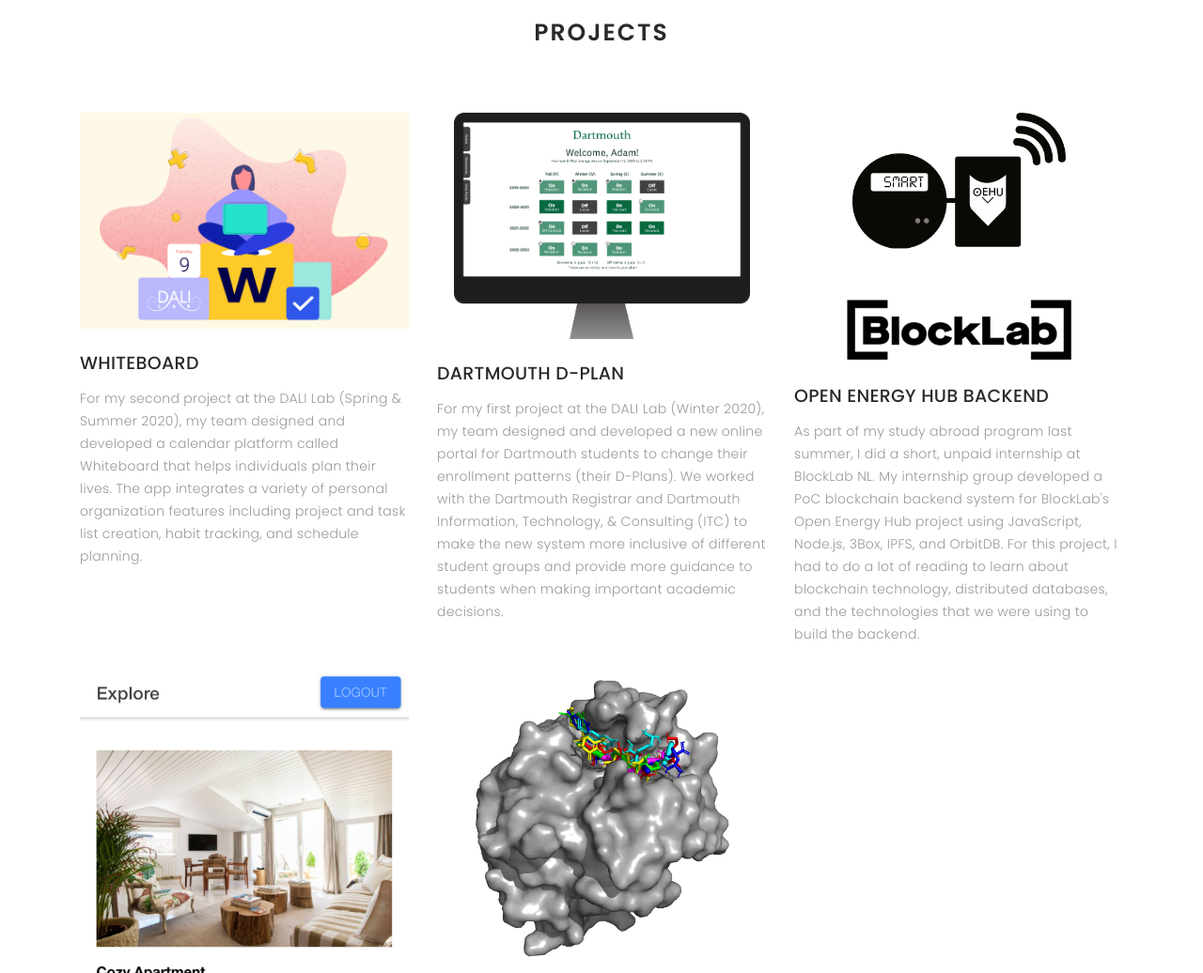
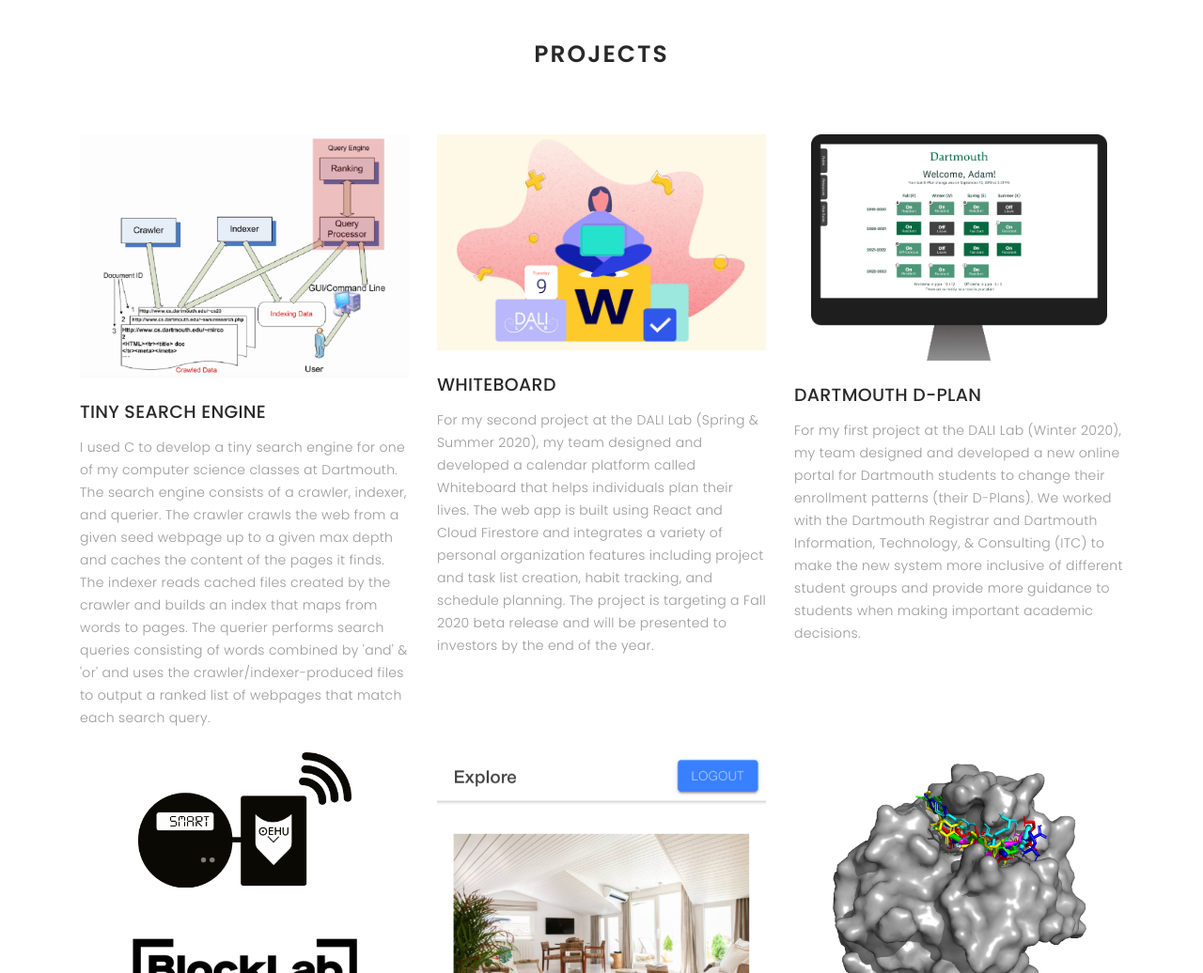
Before and after one commit to tanlisu/tanlisu.me, a plain HTML site: page index.html in a window 1280 px wide. Shown: the part 1520-2556 px from the top of the page at 94% size. Drawn offline with nearby package versions, Linux system fonts and the light colour scheme; files whose address does not match are found by name; a web font is replaced by a local one.

Commit message:
update content

```diff
--- a/index.html
+++ b/index.html
@@ -97,7 +97,7 @@
               My name is Tanli Su and I'm from Palo Alto, California. I'm currently a rising junior at Dartmouth College majoring in computer science and mathematics.
             </p>
             <p>
-              At Dartmouth, I am doing research as a Presidential Scholar in the Visual Computing Lab.
+              At Dartmouth, I am doing research as a Presidential Scholar in the Visual Computing Lab with Professor Bo Zhu.
               I also work as a software developer at the DALI (Digital Applied Learning and Innovation) Lab.
               Check out some of my projects below!
             </p>
@@ -134,13 +134,13 @@
           <div class="col-lg-4 col-md-6">
             <div class="projects-info">
 
-              <a><img src="images/whiteboard-cropped.png" class="img-responsive" alt="img"></a>
+              <a><img src="images/tse.png" class="img-responsive" alt="img"></a>
 
               <div class="projects-txt">
 
-                <h4><a>WHITEBOARD</a></h4>
+                <h4><a>TINY SEARCH ENGINE</a></h4>
                 <p class="separator">
-                  For my second project at the DALI Lab (Spring & Summer 2020), my team designed and developed a calendar platform called Whiteboard that helps individuals plan their lives. The app integrates a variety of personal organization features including project and task list creation, habit tracking, and schedule planning.
+                  I used C to develop a tiny search engine for one of my computer science classes at Dartmouth. The search engine consists of a crawler, indexer, and querier. The crawler crawls the web from a given seed webpage up to a given max depth and caches the content of the pages it finds. The indexer reads cached files created by the crawler and builds an index that maps from words to pages. The querier performs search queries consisting of words combined by 'and' & 'or' and uses the crawler/indexer-produced files to output a ranked list of webpages that match each search query.
                 </p>
 
               </div>
@@ -149,6 +149,24 @@
           </div>
 
           <!-- project 2 -->
+          <div class="col-lg-4 col-md-6">
+            <div class="projects-info">
+
+              <a><img src="images/whiteboard-cropped.png" class="img-responsive" alt="img"></a>
+
+              <div class="projects-txt">
+
+                <h4><a>WHITEBOARD</a></h4>
+                <p class="separator">
+                  For my second project at the DALI Lab (Spring & Summer 2020), my team designed and developed a calendar platform called Whiteboard that helps individuals plan their lives. The web app is built using React and Cloud Firestore and integrates a variety of personal organization features including project and task list creation, habit tracking, and schedule planning. The project is targeting a Fall 2020 beta release and will be presented to investors by the end of the year.
+                </p>
+
+              </div>
+
+            </div>
+          </div>
+
+          <!-- project 3 -->
           <div class="col-lg-4 col-md-6">
             <div class="projects-info">
 
@@ -165,7 +183,7 @@
             </div>
           </div>
 
-          <!-- project 3 -->
+          <!-- project 4 -->
           <div class="col-lg-4 col-md-6">
               <div class="projects-info">
 
@@ -178,7 +196,7 @@
                       As part of my study abroad program last summer, I did a short, unpaid internship
                       at BlockLab NL. My internship group developed a PoC blockchain backend system for
                       BlockLab's Open Energy Hub project using JavaScript, Node.js, 3Box, IPFS, and OrbitDB.
-                      For this project, I had to do a lot of reading to learn about blockchain technology,
+                      For this project, I did a lot of reading to learn about blockchain technology,
                       distributed databases, and the technologies that we were using to build the backend.
                   </p>
 
@@ -187,7 +205,7 @@
               </div>
           </div>
 
-          <!-- project 4 -->
+          <!-- project 5 -->
           <div class="col-lg-4 col-md-6">
             <div class="projects-info">
 
@@ -209,7 +227,7 @@
             </div>
           </div>
 
-          <!-- project 5 -->
+          <!-- project 6 -->
           <div class="col-lg-4 col-md-6">
             <div class="projects-info">
 
```
Also changed, not shown: images/tse.png (added).
